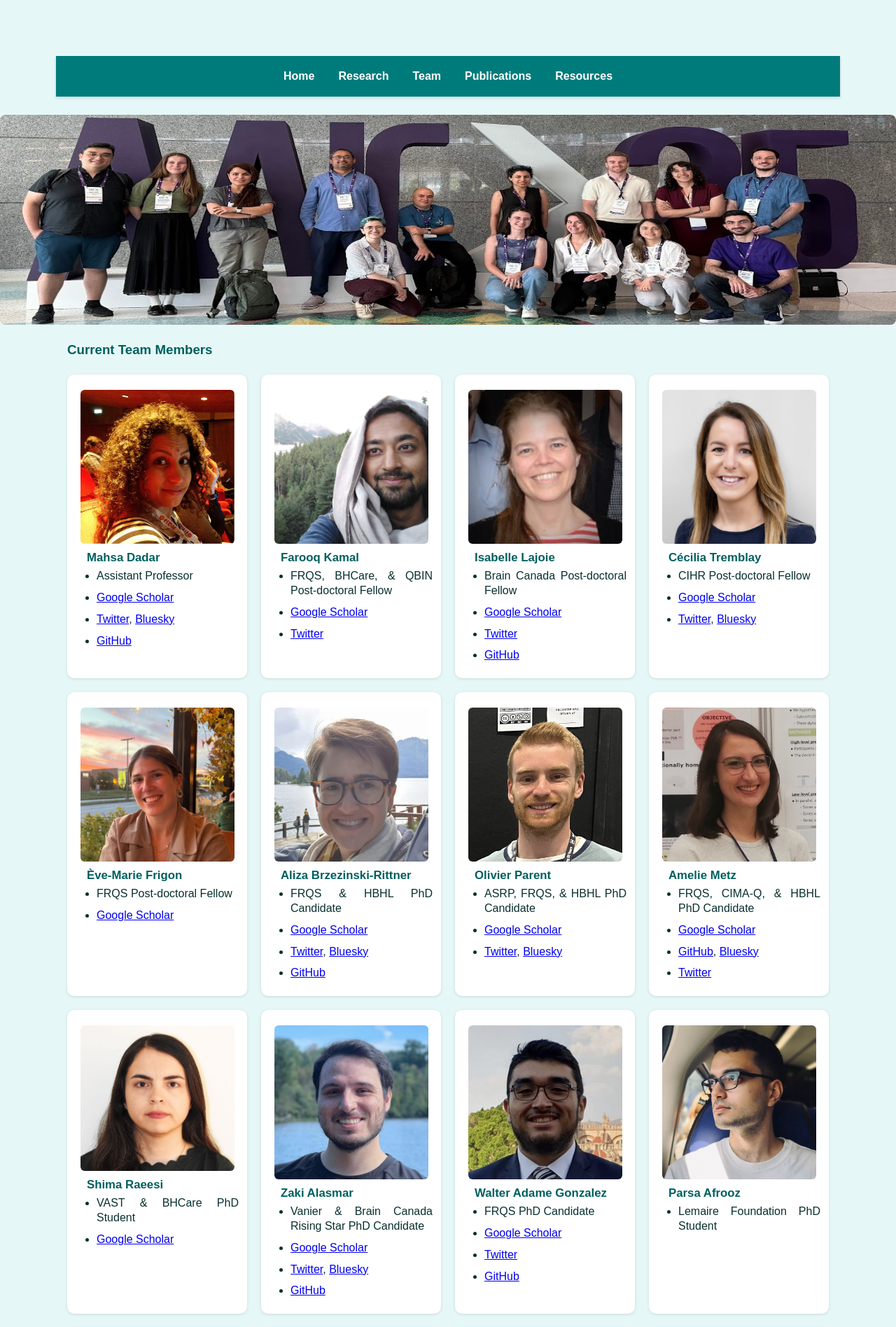
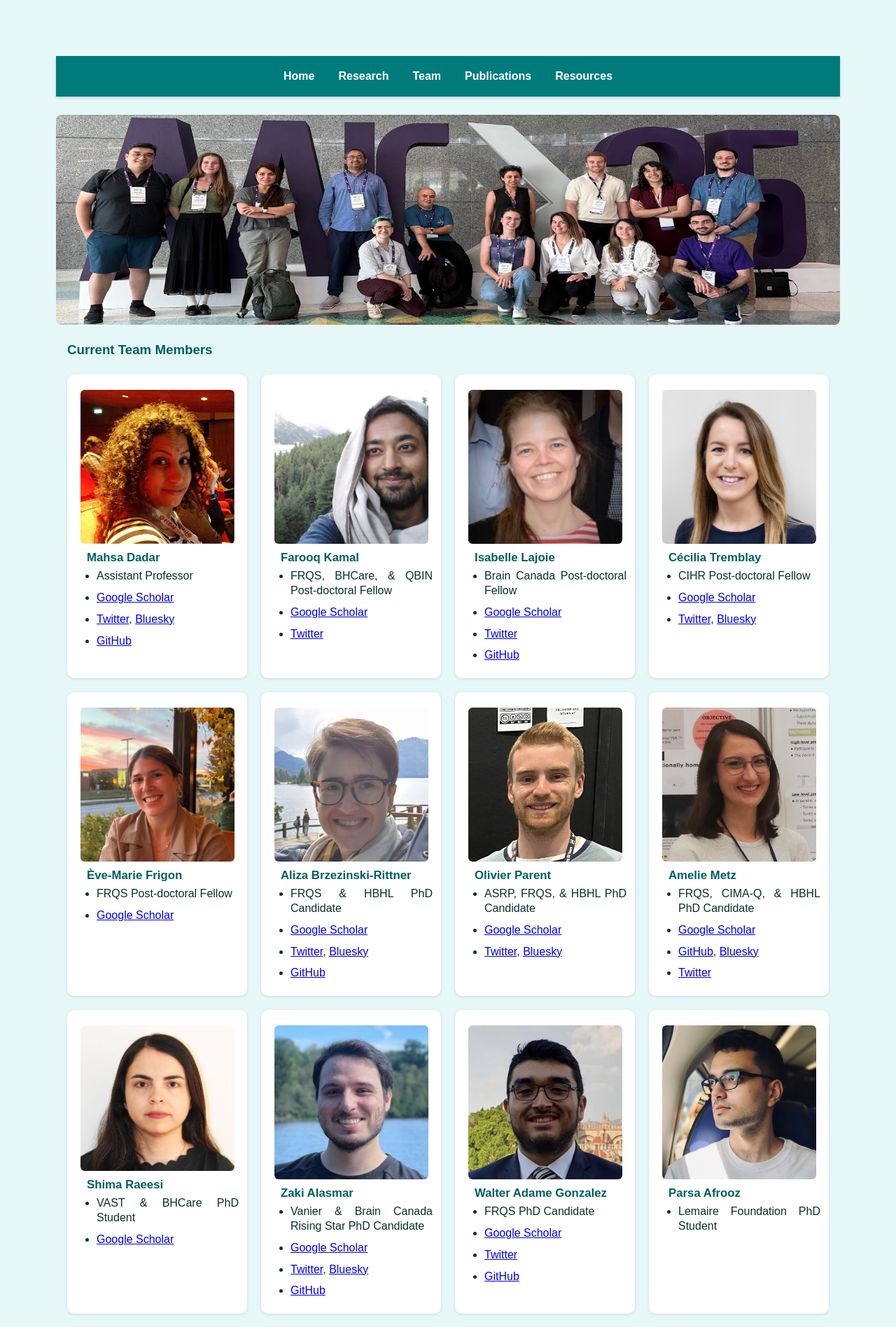
Before and after one commit to VANDAlab/VANDAlab.github.io, a Jekyll site: the page team.html, which Jekyll copies as it is, in a window 1280 px wide. Shown: the top 1896 px of the page at 70% size. Built offline with Jekyll 4.4.1, drawn with Linux system fonts in a browser that asks for light colours.

Commit message:
Update team.html

```diff
--- a/team.html
+++ b/team.html
@@ -20,7 +20,7 @@
     </div>
 </div>
 
-<div class="image" style="width:100vw; margin-left:calc(50% - 50vw);">
+<div class="image">
     <img src="team/team.jpg" alt="Team" style="width:100%; height:auto; display:block;">
 </div>
 <h3>Current Team Members</h3>
```
